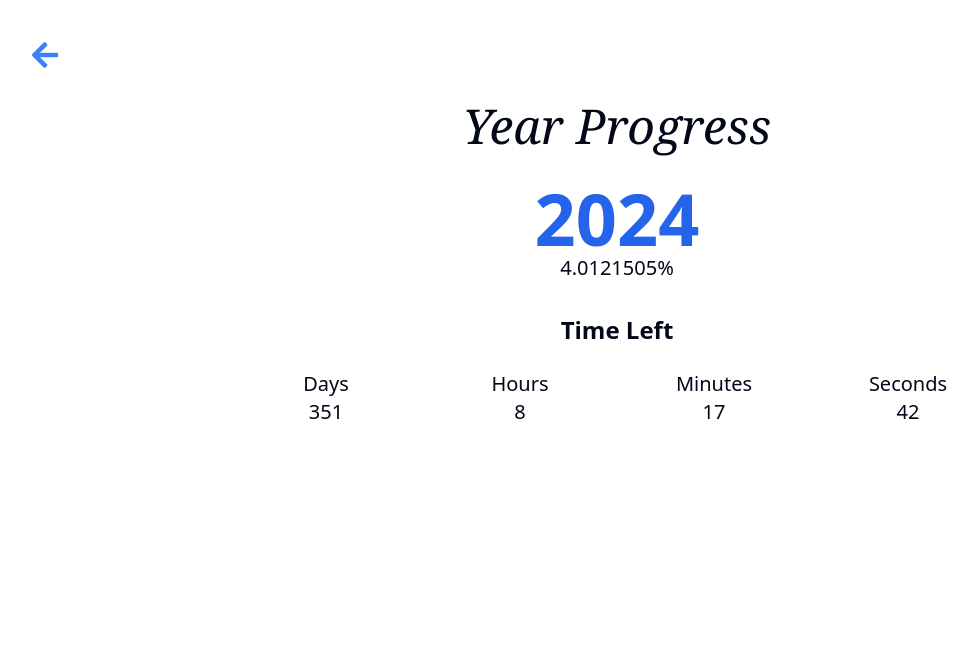
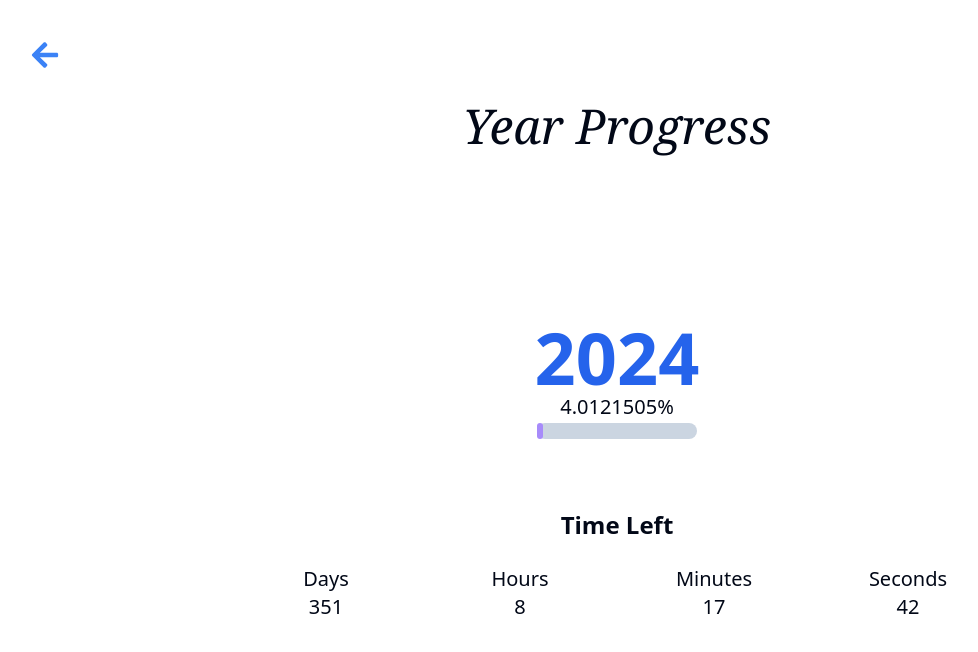
Before and after one commit to shahbaz4783/rapidtoolkit, a React (Vite) app: page /year-progress in a window 1280 px wide. Shown: the top 652 px of the page, without its empty margins (23-1001 px from the left). Built offline with nearby package versions, Linux system fonts and the light colour scheme; what tailwindcss-patterns would draw is missing.

Commit message:
year progress ui update

```diff
--- a/src/app/YearProgresser.tsx
+++ b/src/app/YearProgresser.tsx
@@ -1,5 +1,6 @@
 import React, { useState, useEffect } from 'react';
 import { Main } from '../components/wrapper/Main';
+import { Progress } from '../components/ui/Progress';
 import {
 	TimeLeft,
 	calculatePercentageOfYearPassed,
@@ -39,11 +40,13 @@ export const YearProgresser: React.FC = () => {
 	return (
 		<>
 			<Main title='Year Progress'>
+				<div className='flex flex-col justify-center h-full gap-16'>
 					<section className='text-center'>
 						<h1 className='font-extrabold text-7xl text-blue-600'>
 							{currentYear}
 						</h1>
 						<p className='text-xl'>{percentageOfYearPassed.toFixed(7)}%</p>
+						<Progress value={percentageOfYearPassed} max={100} />
 					</section>
 					<section className='text-center'>
 						<h1 className='text-2xl font-bold mb-6'>Time Left</h1>
@@ -66,6 +69,7 @@ export const YearProgresser: React.FC = () => {
 							</div>
 						</article>
 					</section>
+				</div>
 			</Main>
 		</>
 	);
--- /dev/null
+++ b/src/components/ui/Progress.tsx
@@ -0,0 +1,10 @@
+export const Progress: React.FC<React.HTMLProps<HTMLProgressElement>> = ({
+	...rest
+}) => {
+	return (
+		<progress
+			{...rest}
+			className='[&::-webkit-progress-bar]:rounded-lg [&::-webkit-progress-value]:rounded-lg   [&::-webkit-progress-bar]:bg-slate-300 [&::-webkit-progress-value]:bg-violet-400 [&::-moz-progress-bar]:bg-violet-400'
+		/>
+	);
+};
```
Lines whose indentation alone changed are shown as unchanged.
